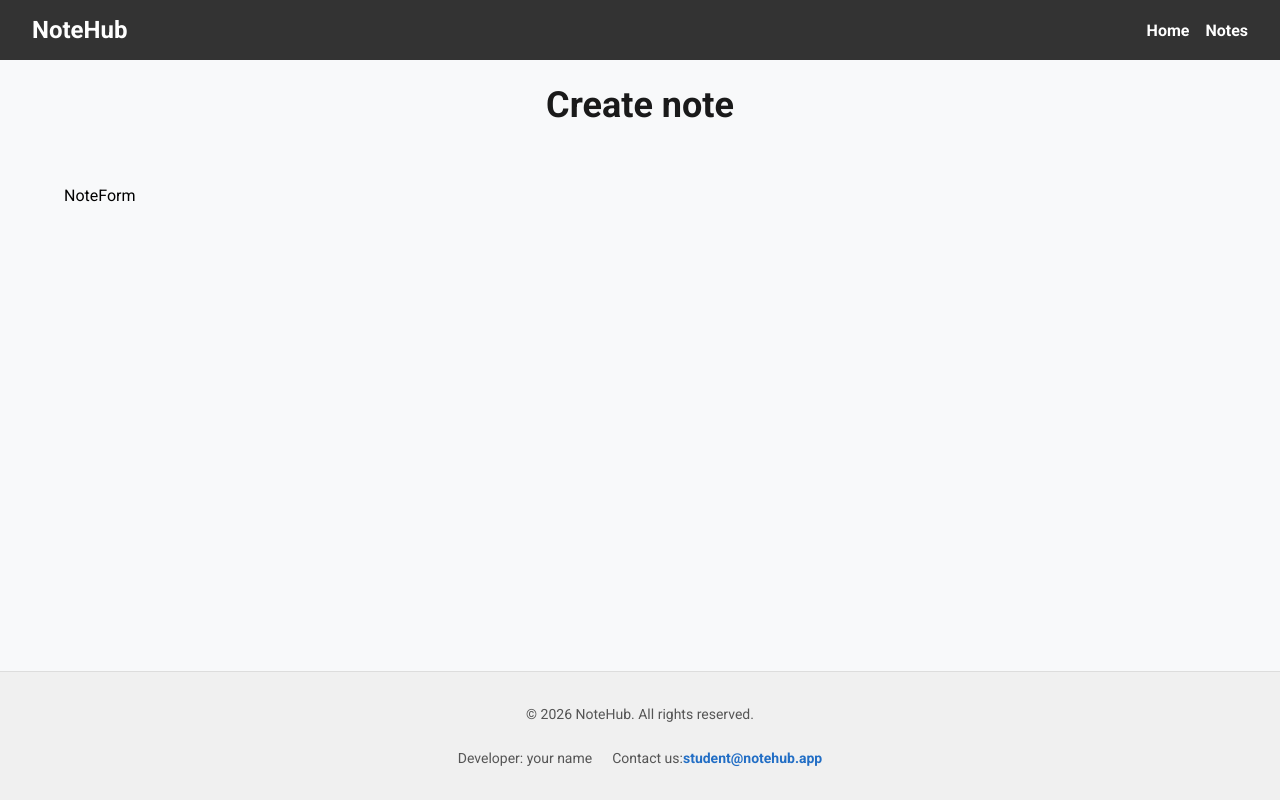
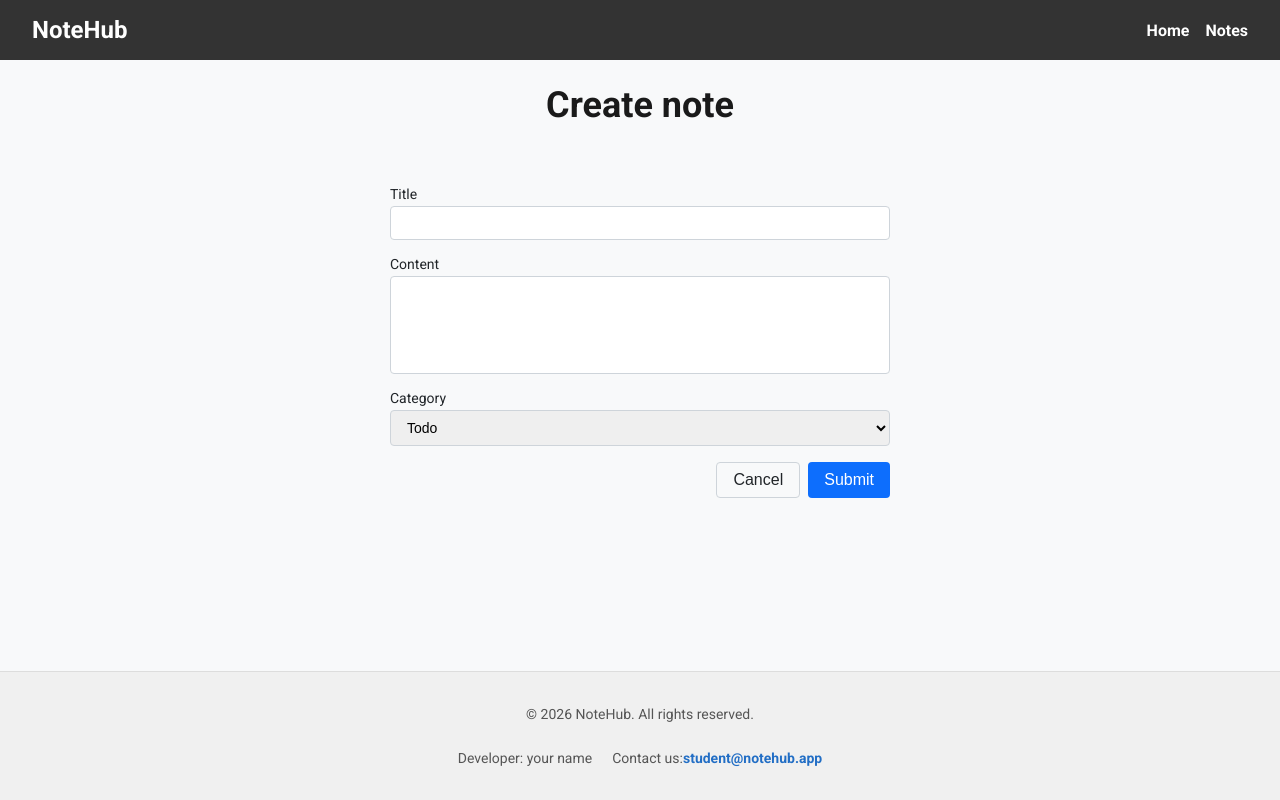
Before and after one commit to RomanFS76/08-zustand, a Next.js app: page /notes/action/create in a window 1280 px wide. Built offline with nearby package versions, Linux system fonts and the light colour scheme; no server answers.

Commit message:
feat: update note form

```diff
--- a/components/NoteForm/NoteForm.module.css
+++ b/components/NoteForm/NoteForm.module.css
@@ -2,6 +2,8 @@
   display: flex;
   flex-direction: column;
   gap: 16px;
+  width: 500px;
+  margin: 0 auto;
 }
 
 .formGroup {
--- a/components/NoteForm/NoteForm.tsx
+++ b/components/NoteForm/NoteForm.tsx
@@ -1,157 +1,63 @@
 
-import React from 'react'
+'use client';
+
+import css from './NoteForm.module.css';
+import { useRouter } from 'next/navigation';
+import { useMutation } from '@tanstack/react-query';
+import { createNote } from '@/lib/api';
 
 const NoteForm = () => {
-  return (
-    <div>NoteForm</div>
-  )
-}
+  const router = useRouter();
 
-export default NoteForm
+  const { mutate } = useMutation({
+    mutationFn: createNote,
+    onSuccess: () => {
+      router.push('/notes/filter/all');
+    },
+  });
+
+  const handleSubmit = (formData: FormData) => {
+    const title = formData.get('title') as string;
+    const content = formData.get('content') as string;
+    const tag = formData.get('tag') as string;
 
 
+    mutate({ title, content, tag: tag as 'Todo' | 'Work' | 'Personal' | 'Meeting' | 'Shopping' });
+  };
 
+  return (
+    <form action={handleSubmit} className={css.form}>
+      <label className={css.formGroup}>
+        Title
+        <input type="text" name="title" className={css.input} required />
+      </label>
 
+      <label className={css.formGroup}>
+        Content
+        <textarea name="content" className={css.textarea} rows={5} required />
+      </label>
 
+      <label className={css.formGroup}>
+        Category
+        <select name="tag" className={css.select} required>
+          <option value="Todo">Todo</option>
+          <option value="Work">Work</option>
+          <option value="Personal">Personal</option>
+          <option value="Meeting">Meeting</option>
+          <option value="Shopping">Shopping</option>
+        </select>
+      </label>
+      <div className={css.actions}>
+        <button type="button" className={css.cancelButton} onClick={() => router.push('/notes/filter/all')}>
+          Cancel
+        </button>
 
+        <button type="submit" className={css.submitButton}>
+          Submit
+        </button>
+      </div>
+    </form>
+  );
+};
 
-
-
-
-
-
-
-
-
-
-
-
-
-
-
-
-
-
-
-
-
-
-
-
-
-
-
-
-
-
-
-
-
-
-
-
-
-// import { Formik, Form, Field, ErrorMessage } from 'formik';
-// import type { FormikHelpers } from 'formik';
-// import * as Yup from 'yup';
-// import css from './NoteForm.module.css';
-// import { useQueryClient, useMutation } from '@tanstack/react-query';
-// import { createNote } from '../../lib/api';
-// import { useId } from 'react';
-
-// interface NoteFormValues {
-//   title: string;
-//   content: string;
-//   tag: 'Todo' | 'Work' | 'Personal' | 'Meeting' | 'Shopping';
-// }
-
-// const initialValues: NoteFormValues = {
-//   title: '',
-//   content: '',
-//   tag: 'Todo',
-// };
-
-// interface NoteFormProps {
-//   onCancel: () => void;
-// }
-
-// const NoteFormSchema = Yup.object().shape({
-//   title: Yup.string()
-//     .min(3, "Title must be at least 3 characters")
-//     .max(50, "Title is too long")
-//     .required("Title is required"),
-//   content: Yup.string()
-//     .max(500, "Content is too long"),
-//     tag:Yup.string()
-//     .oneOf(['Todo', 'Work', 'Personal','Meeting', 'Shopping'], 'Invalid tag')
-//     .required("Tag is required"),
-// });
-
-// export default function NoteForm({ onCancel }: NoteFormProps) {
-//   const fieldId = useId();
-
-//   const queryClient = useQueryClient();
-
-//   const mutation = useMutation({
-//     mutationFn: createNote,
-//     onSuccess: () => {
-//       queryClient.invalidateQueries({ queryKey: ['notes'] });
-//       onCancel();
-//     },
-//   });
-
-//   const handleSubmit = (
-//     values: NoteFormValues,
-//     actions: FormikHelpers<NoteFormValues>
-//   ) => {
-//     mutation.mutate(values);
-//     actions.resetForm();
-//   };
-
-//   return (
-//     <Formik initialValues={initialValues} onSubmit={handleSubmit} validationSchema={NoteFormSchema}>
-//       <Form className={css.form}>
-//         <div className={css.formGroup}>
-//           <label htmlFor={`${fieldId}-title`}>Title</label>
-//           <Field
-//             id={`${fieldId}-title`}
-//             type="text"
-//             name="title"
-//             className={css.input}
-//           />
-//           <ErrorMessage name="title" component="span" className={css.error} />
-//         </div>
-//         <div className={css.formGroup}>
-//           <label htmlFor="content">Content</label>
-//           <Field
-//             as="textarea"
-//             id="content"
-//             name="content"
-//             rows={8}
-//             className={css.textarea}
-//           />
-//           <ErrorMessage name="content" component="span" className={css.error} />
-//         </div>
-//         <div className={css.formGroup}>
-//           <label htmlFor="tag">Tag</label>
-//           <Field as="select" id="tag" name="tag" className={css.select}>
-//             <option value="Todo">Todo</option>
-//             <option value="Work">Work</option>
-//             <option value="Personal">Personal</option>
-//             <option value="Meeting">Meeting</option>
-//             <option value="Shopping">Shopping</option>
-//           </Field>
-//           <ErrorMessage name="tag" component="span" className={css.error} />
-//         </div>
-//         <div className={css.actions}>
-//           <button type="button" className={css.cancelButton} onClick={onCancel}>
-//             Cancel
-//           </button>
-//           <button type="submit" className={css.submitButton}>
-//             Create note
-//           </button>
-//         </div>
-//       </Form>
-//     </Formik>
-//   );
-// }
+export default NoteForm;
```
